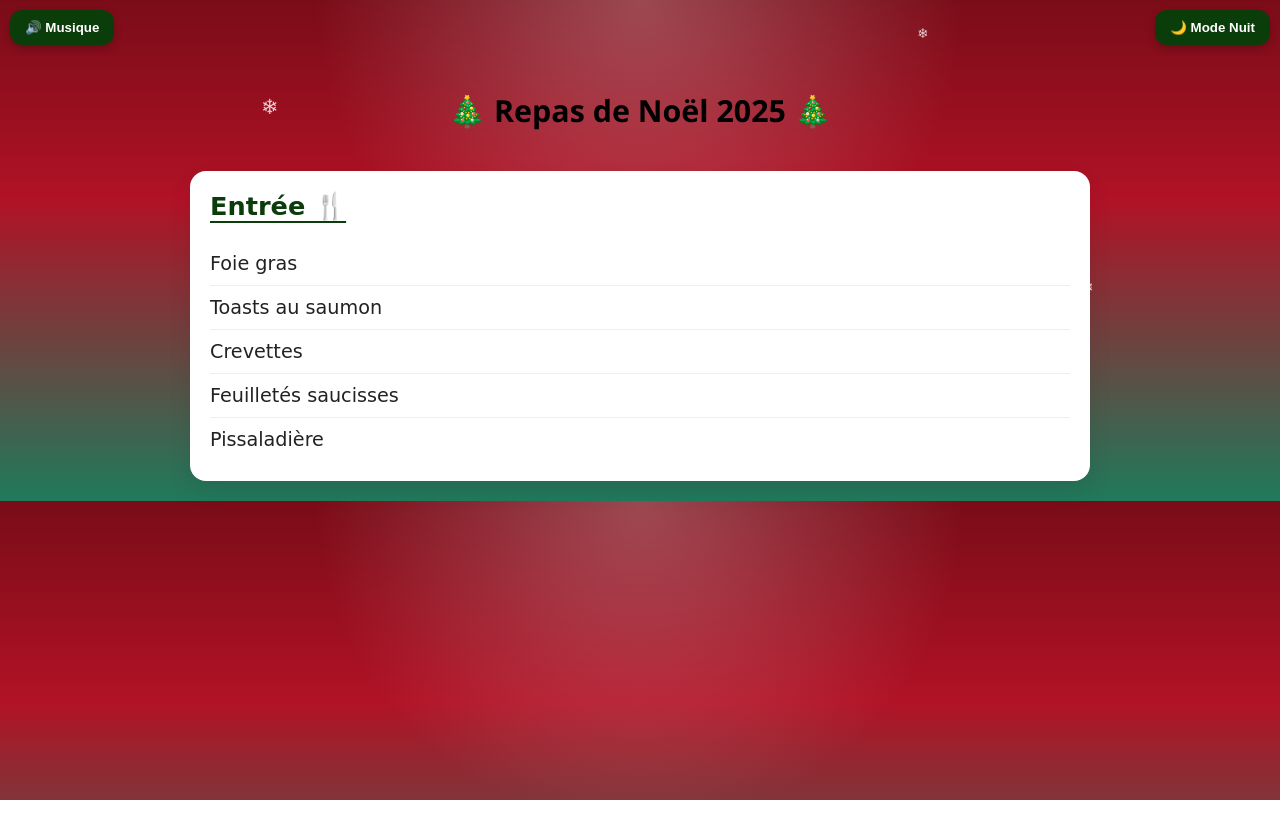
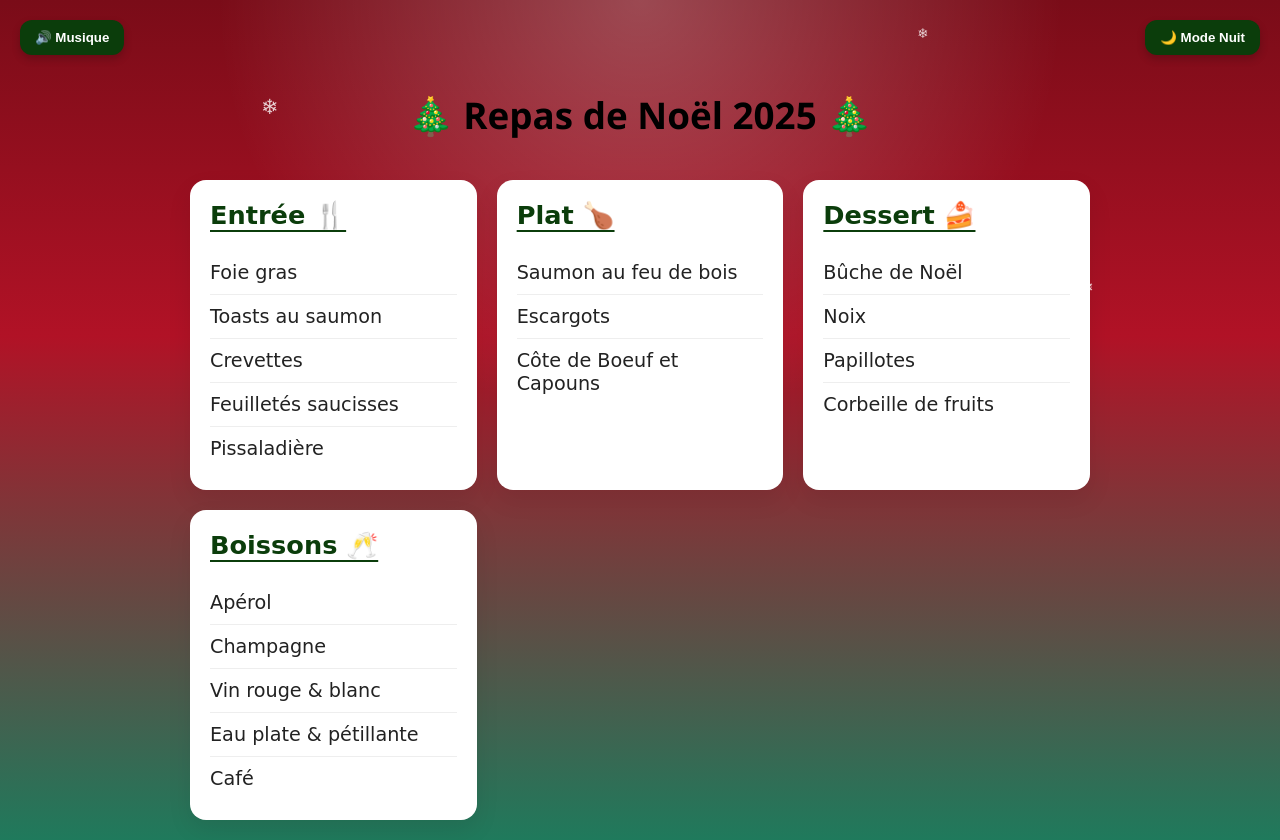
Before and after one commit to SantaDev90/repas-noel, a plain HTML site: page index.html in a window 1280 px wide. Before the commit the page ends 800 px from the top, so only its background shows below. Drawn offline with Linux system fonts and the light colour scheme; a web font is replaced by a local one.

Commit message:
Update index.html

```diff
--- a/index.html
+++ b/index.html
@@ -5,6 +5,7 @@
     <title>Repas de Noël</title>
     <meta name="viewport" content="width=device-width, initial-scale=1.0">
 
+    <!-- Police festive -->
     <link href="https://fonts.googleapis.com/css2?family=Mountains+of+Christmas:wght@400;700&display=swap" rel="stylesheet">
 
     <style>
@@ -30,15 +31,15 @@
         }
 
         header {
-            padding: 90px 20px 20px; /* espace pour boutons fixes */
+            padding: 90px 20px 20px;
             text-align: center;
             position: relative;
         }
 
         header h1 {
             margin: 0;
-            font-size: clamp(1.4rem, 5vw, 1.9rem); /* COMME AVANT */
-            white-space: nowrap; /* COMME AVANT */
+            font-size: clamp(1.4rem, 5vw, 2.3rem);
+            white-space: nowrap;
             color: var(--primary);
             transition: color 0.5s, text-shadow 0.5s;
         }
@@ -52,10 +53,8 @@
                 0 0 40px #ffd700;
         }
 
-        .night-toggle {
+        .night-toggle, #musicBtn {
             position: fixed;
-            top: 10px;
-            right: 10px;
             padding: 10px 15px;
             border: none;
             border-radius: 12px;
@@ -67,20 +66,8 @@
             z-index: 1000;
         }
 
-        #musicBtn {
-            position: fixed;
-            top: 10px;
-            left: 10px;
-            padding: 10px 15px;
-            border: none;
-            border-radius: 12px;
-            background: var(--btn-day);
-            color: #fff;
-            font-weight: bold;
-            cursor: pointer;
-            box-shadow: 0 4px 8px rgba(0,0,0,0.2);
-            z-index: 1000;
-        }
+        .night-toggle { top: 20px; right: 20px; }
+        #musicBtn { top: 20px; left: 20px; }
 
         body.night .night-toggle,
         body.night #musicBtn {
@@ -152,6 +139,7 @@
             text-shadow: 0 0 5px #7CFC00, 0 0 10px #7CFC00;
         }
 
+        /* ❄️ Flocons */
         .snowflake {
             position: fixed;
             top: -10px;
@@ -164,13 +152,22 @@
         @keyframes fall {
             to { transform: translateY(100vh); }
         }
+
+        /* MOBILE */
+        @media (max-width: 600px) {
+            header h1 {
+                font-size: clamp(1.4rem, 5vw, 1.8rem);
+            }
+            .card h2 { font-size: 1.3rem; }
+            li { font-size: 1rem; }
+        }
     </style>
 </head>
 
 <body>
 
+<button class="night-toggle" id="nightBtn">🌙 Mode Nuit</button>
 <button id="musicBtn">🔊 Musique</button>
-<button class="night-toggle" id="nightBtn">🌙 Mode Nuit</button>
 
 <header id="header">
     <h1>🎄 Repas de Noël 2025 🎄</h1>
@@ -187,13 +184,45 @@
             <li>Pissaladière</li>
         </ul>
     </div>
+
+    <div class="card">
+        <h2>Plat 🍗</h2>
+        <ul>
+            <li>Saumon au feu de bois</li>
+            <li>Escargots</li>
+            <li>Côte de Boeuf et Capouns</li>
+        </ul>
+    </div>
+
+    <div class="card">
+        <h2>Dessert 🍰</h2>
+        <ul>
+            <li>Bûche de Noël</li>
+            <li>Noix</li>
+            <li>Papillotes</li>
+            <li>Corbeille de fruits</li>
+        </ul>
+    </div>
+
+    <div class="card">
+        <h2>Boissons 🥂</h2>
+        <ul>
+            <li>Apérol</li>
+            <li>Champagne</li>
+            <li>Vin rouge & blanc</li>
+            <li>Eau plate & pétillante</li>
+            <li>Café</li>
+        </ul>
+    </div>
 </main>
 
+<!-- Audio de Noël -->
 <audio id="christmasMusic" loop>
     <source src="all-i-want-for-christmas-is-you-make-my-wish-come-true-edition.mp3" type="audio/mpeg">
 </audio>
 
 <script>
+    // ❄️ Flocons de neige
     function createSnowflake() {
         const snowflake = document.createElement("div");
         snowflake.className = "snowflake";
@@ -206,23 +235,33 @@
     }
     setInterval(createSnowflake, 1200);
 
+    // Mode nuit/jour
     const nightBtn = document.getElementById("nightBtn");
     const header = document.getElementById("header");
-
     nightBtn.addEventListener("click", () => {
-        document.body.classList.toggle("night");
+        const isNight = document.body.classList.toggle("night");
         header.classList.toggle("night");
+        nightBtn.textContent = isNight ? "☀️ Mode Jour" : "🌙 Mode Nuit";
     });
 
+    // Musique Noël
     const music = document.getElementById("christmasMusic");
     const musicBtn = document.getElementById("musicBtn");
 
+    // Jouer musique après interaction (pour compatibilité navigateur)
     document.addEventListener("click", () => {
         if (music.paused) music.play().catch(()=>{});
     }, { once: true });
 
+    // Bouton musique/muet
     musicBtn.addEventListener("click", () => {
-        music.paused ? music.play() : music.pause();
+        if (music.paused) {
+            music.play();
+            musicBtn.textContent = "🔇 Muet";
+        } else {
+            music.pause();
+            musicBtn.textContent = "🔊 Musique";
+        }
     });
 </script>
 
```
